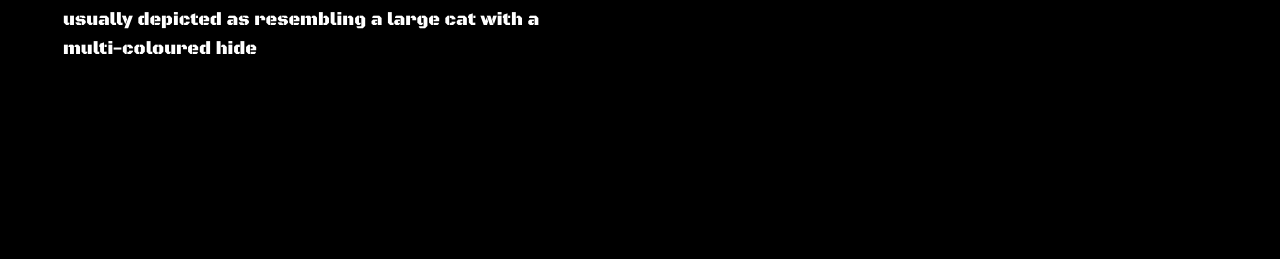
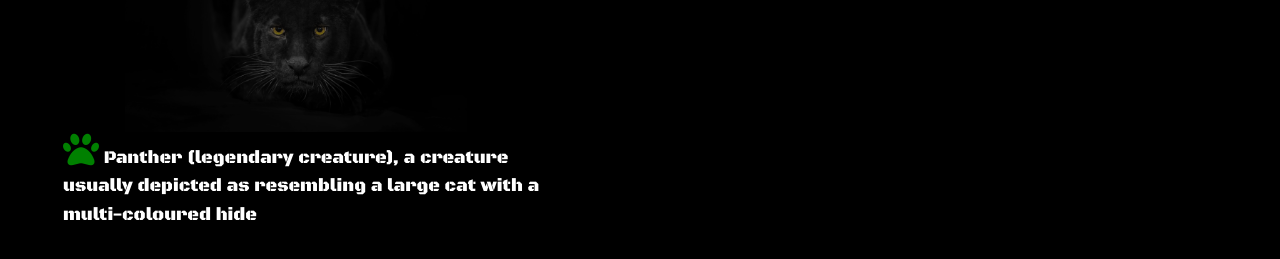
Before and after one commit to Cl9nt/my_portfolio, a plain HTML site: page index.html in a window 1280 px wide. Shown: the part 275-534 px from the top of the page. Drawn offline with nearby package versions, Linux system fonts and the light colour scheme; the site is published under a folder, as on GitHub Pages, so addresses that start at the root find nothing; a web font is replaced by a local one.

Commit message:
index.css

```diff
--- a/index.html
+++ b/index.html
@@ -87,7 +87,7 @@
 
                     <div class="col">
 
-                        <img class="img" src="/Panther.jpeg" alt="Panther">
+                        <img class="img" src="./Panther.jpeg" alt="Panther">
 
                             <p style="margin-top: 0;">
 
```
